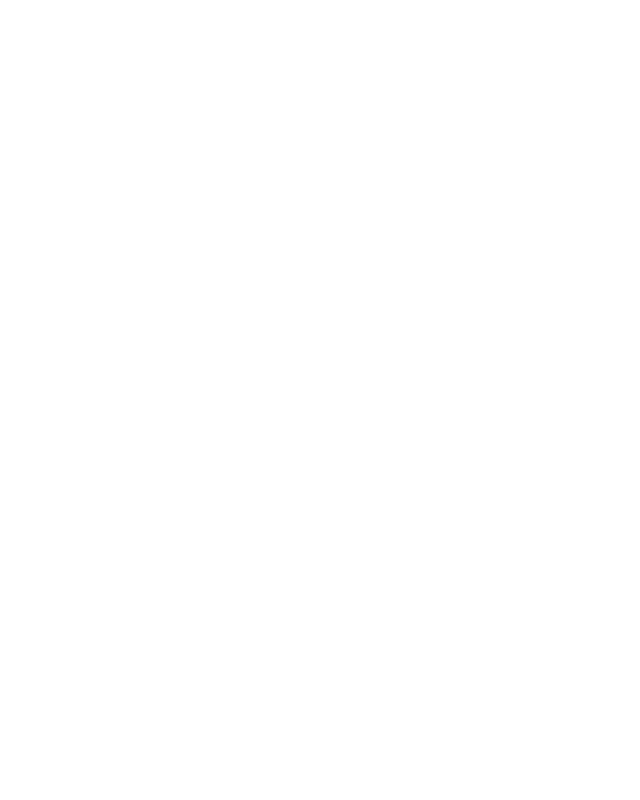
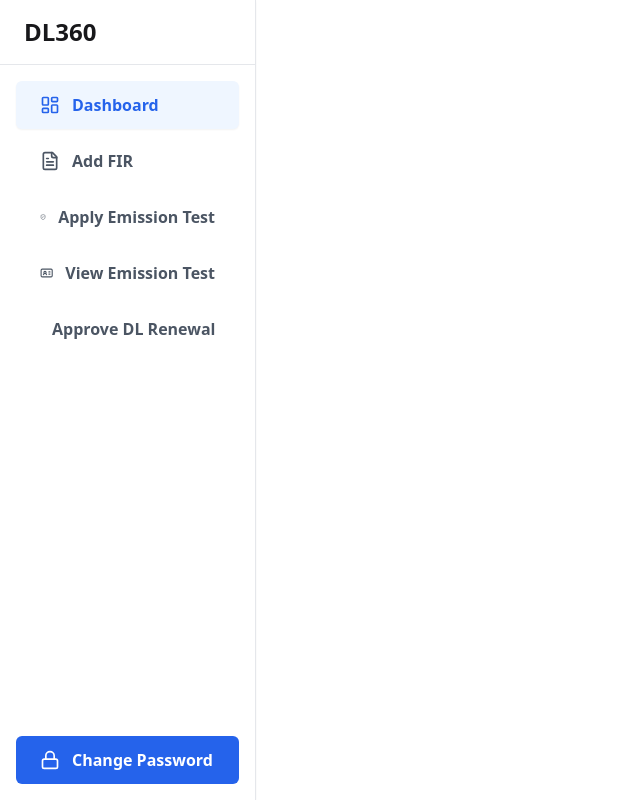
Before and after one commit to DeveshKulal/DL360, a React (Create React App) app in the folder frontend/: page /staff in a window 1280 px wide. Before the commit this address led to /staff/dashboard. Shown: the whole page, without its empty margins (0-640 px from the left). Built offline with nearby package versions, Linux system fonts and the light colour scheme.

Commit message:
updated sidebar of the Dashboard

```diff
--- a/frontend/src/components/dashboard/Sidebar.js
+++ b/frontend/src/components/dashboard/Sidebar.js
@@ -1,41 +1,19 @@
 import { Lock, Menu } from "lucide-react";
-import { useEffect, useState } from "react";
-import { useLocation, useNavigate } from "react-router-dom";
-
-const SidebarItem = ({ icon: Icon, label, active, onClick, activeColor , path }) => {
-  const navigate = useNavigate()
-
-  const handleClick = () => {
-    onClick();
-    navigate(path);
-  }
-
-  return (
-    <div
-      onClick={handleClick}
-      className={`flex items-center gap-3 px-6 py-3 cursor-pointer rounded-md transition-all duration-300 ${
-        active
-          ? `${activeColor.bg} ${activeColor.text} font-semibold shadow-sm`
-          : "text-gray-600 hover:bg-gray-100 hover:text-black font-semibold"
-      }`}
-    >
-      <Icon className="w-5 h-5" />
-      <span className="whitespace-nowrap">{label}</span>
-    </div>
-)};
+import { useState } from "react";
+import SidebarItem from "./SidebarItem";
 
 export default function Sidebar({ items = [], colorTheme = {} }) {
-  const [activeIndex, setActiveIndex] = useState(0);
-  const [isOpen, setIsOpen] = useState(true);
-  const location = useLocation();
-  const navigate = useNavigate()
+  const [isOpen,setIsOpen] = useState(true)
 
-  // console.log(location.pathname);
-  useEffect( () => {
-    if(location.pathname !== "/"){
-      navigate("dashboard")
-    }
-  },[])
+  const [activeIndex,setActiveIndex] = useState( () => {
+    const storedIndex = localStorage.getItem('sidebar-active-index');
+    return storedIndex ? parseInt(storedIndex,10) : 0;
+  });
+
+  const handleClick = (index) => {
+    setActiveIndex(index);
+    localStorage.setItem('sidebar-active-index',index.toString())
+  }
 
   // Default color theme fallback
   const activeColor = {
@@ -70,9 +48,9 @@
               key={item.label}
               icon={item.icon}
               label={item.label}
-              active= {index === activeIndex}
+              active={index === activeIndex}
               activeColor={activeColor}
-              onClick={() => setActiveIndex(index)}
+              onClick={() => handleClick(index)}
               path={item.path}
             />
           ))}
@@ -80,7 +58,9 @@
 
         <div className="p-4">
           <div
-            className={`${colorTheme.btnBg || "bg-red-600" } text-white flex items-center gap-3 px-6 py-3 cursor-pointer rounded-md font-semibold`}
+            className={`${
+              colorTheme.btnBg || "bg-red-600"
+            } text-white flex items-center gap-3 px-6 py-3 cursor-pointer rounded-md font-semibold`}
           >
             <Lock className="w-5 h-5" />
             <span className="whitespace-nowrap">Change Password</span>
--- /dev/null
+++ b/frontend/src/components/dashboard/SidebarItem.js
@@ -0,0 +1,25 @@
+import React from 'react'
+import { useNavigate } from 'react-router-dom';
+
+const SidebarItem = ({ icon: Icon, label, active, onClick, activeColor , path }) => {
+  const navigate = useNavigate()
+
+  const handleClick = () => {
+    onClick();
+    navigate(path);
+  }
+
+  return (
+    <div
+      onClick={handleClick}
+      className={`flex items-center gap-3 px-6 py-3 cursor-pointer rounded-md transition-all duration-300 ${
+        active
+          ? `${activeColor.bg} ${activeColor.text} font-semibold shadow-sm`
+          : "text-gray-600 hover:bg-gray-100 hover:text-black font-semibold"
+      }`}
+    >
+      <Icon className="w-5 h-5" />
+      <span className="whitespace-nowrap">{label}</span>
+    </div>
+)};
+export default SidebarItem
```
